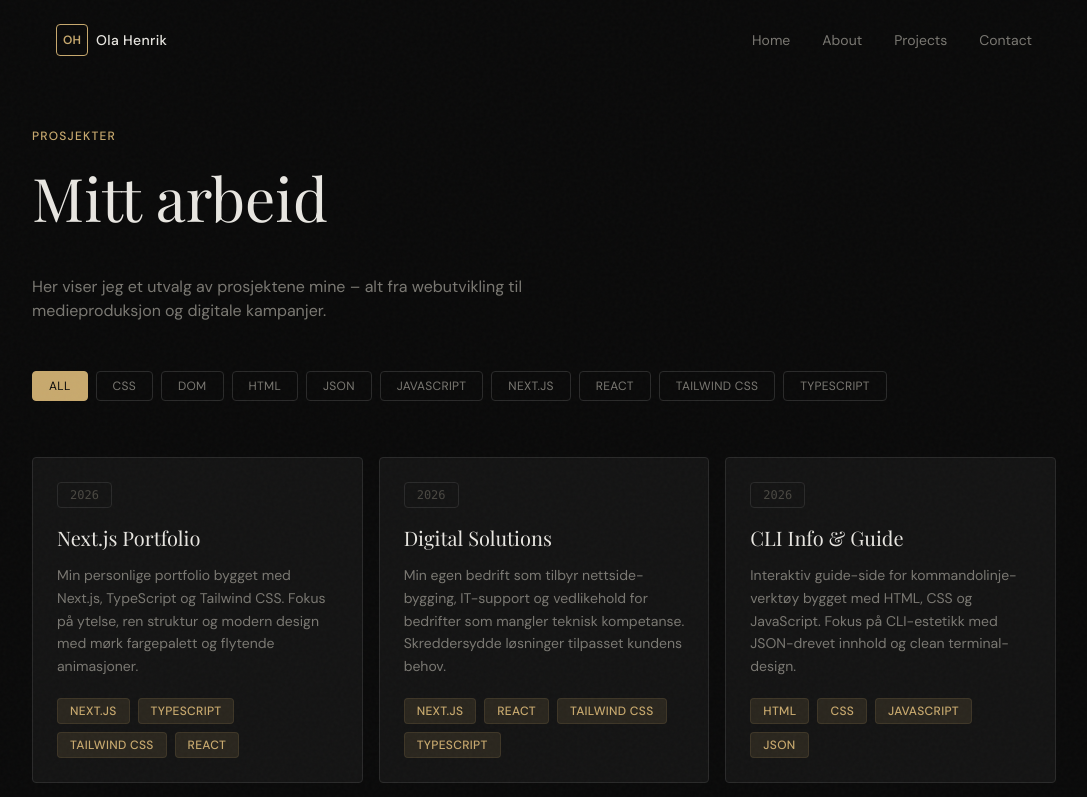
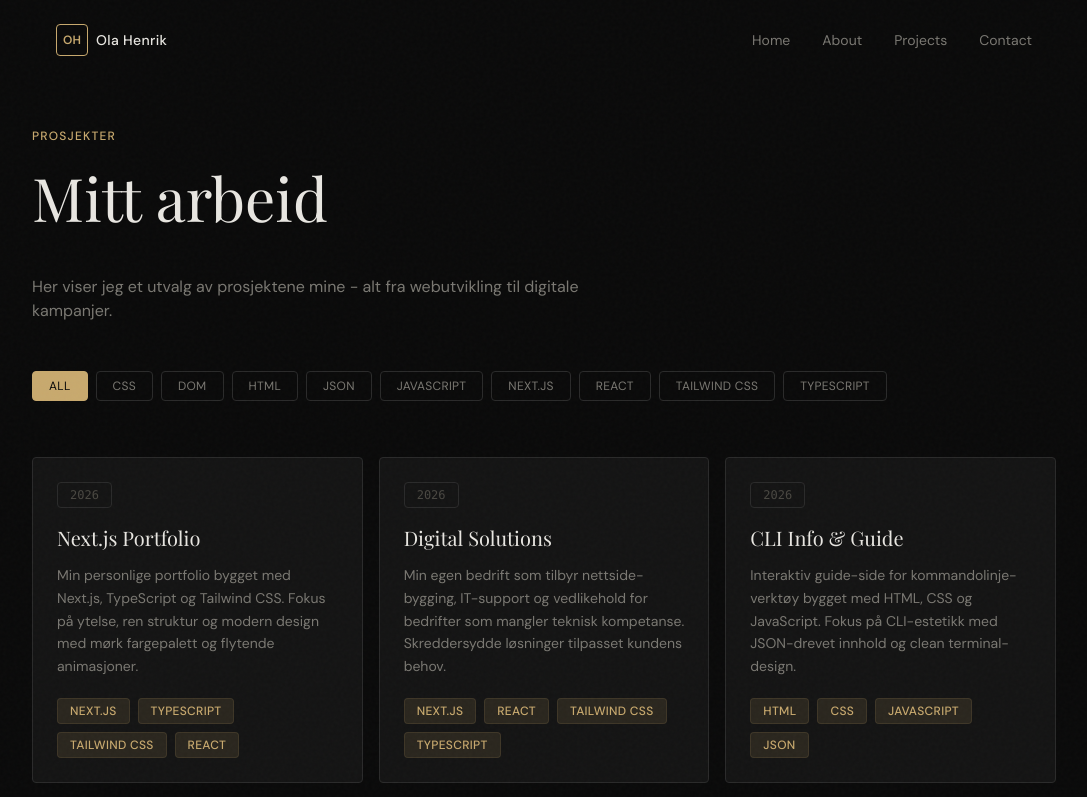
Before and after one commit to OlaHenrik08/nextjs-portfolio-ola, a Next.js app: page /projects in a window 1280 px wide. Shown: the top 797 px of the page, without its empty margins (96-1183 px from the left). Built offline with nearby package versions, Linux system fonts and the light colour scheme.

Commit message:
updateded some small things

```diff
--- a/app/projects/page.tsx
+++ b/app/projects/page.tsx
@@ -165,8 +165,7 @@ export default function ProjectsPage() {
         </div>
 
         <p className="text-[#7a7872] mb-12 max-w-xl">
-          Her viser jeg et utvalg av prosjektene mine – alt fra webutvikling til
-          medieproduksjon og digitale kampanjer.
+          Her viser jeg et utvalg av prosjektene mine - alt fra webutvikling til digitale kampanjer.
         </p>
 
         {/* Filter pills */}
```
